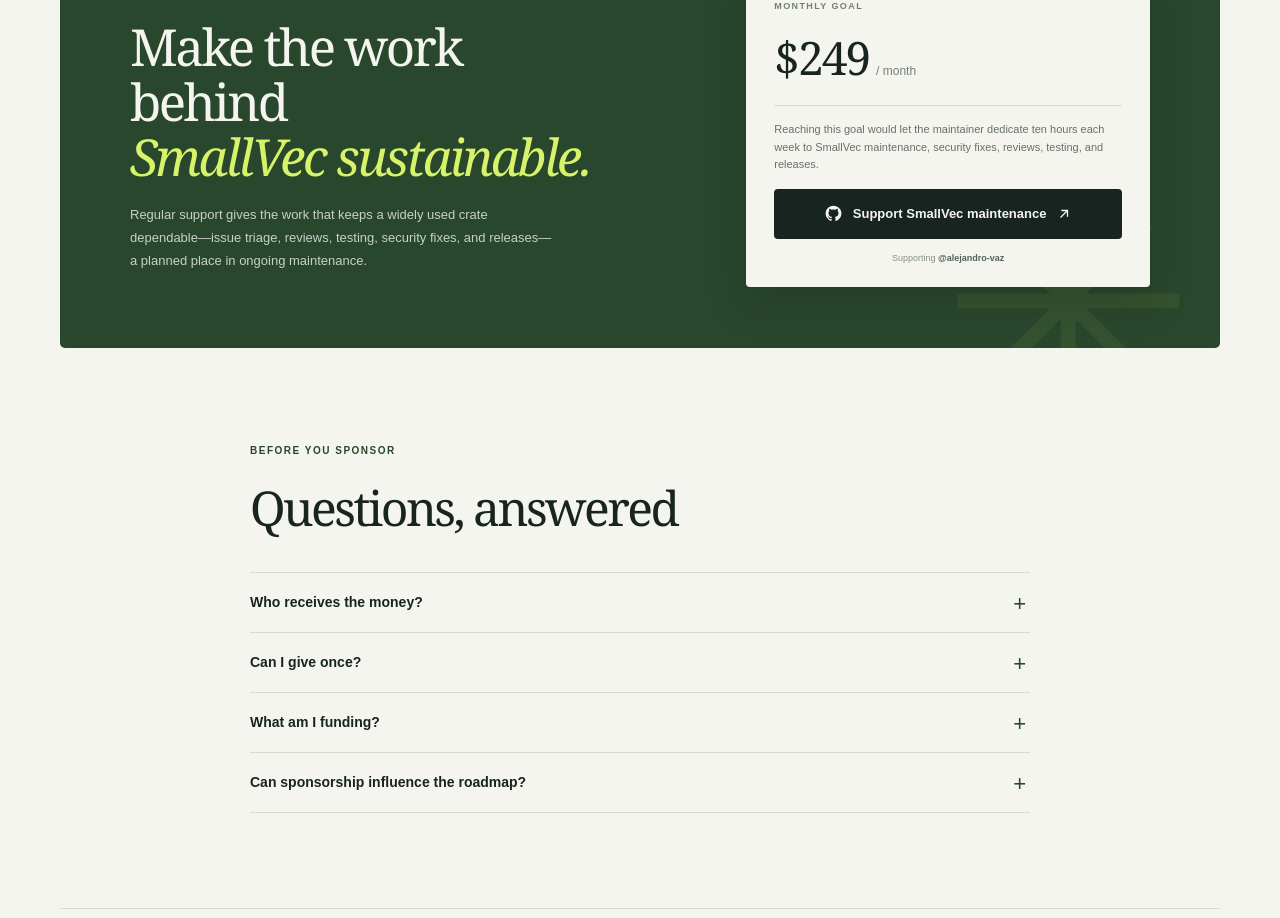
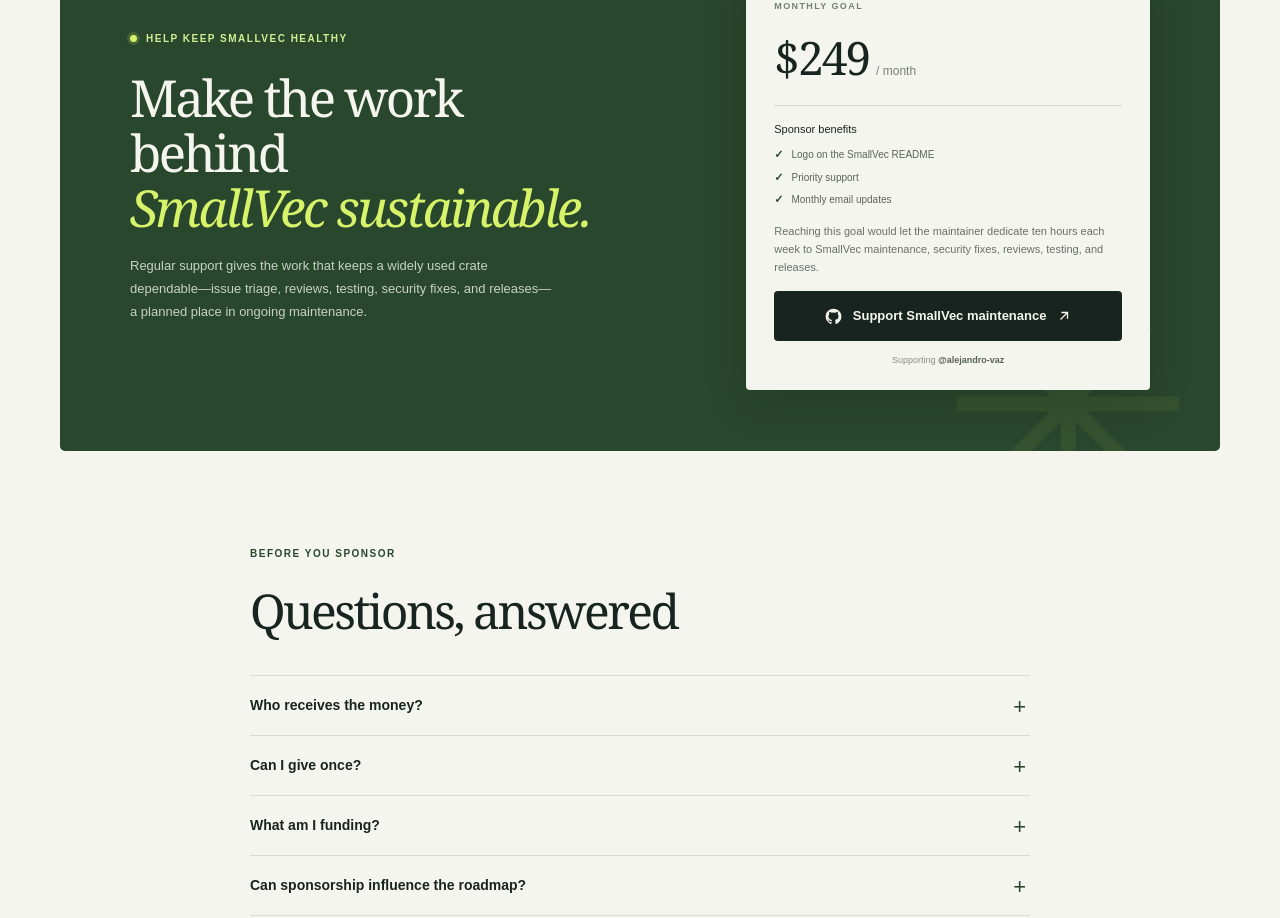
Before and after one commit to smallvec/smallvec.rs, a Next.js app: page / in a window 1280 px wide. Shown: the part 4060-4978 px from the top of the page. Built offline with nearby package versions, Linux system fonts and the light colour scheme.

Commit message:
feat: sponsor benefits

```diff
--- a/app/globals.css
+++ b/app/globals.css
@@ -588,6 +588,11 @@ h1 em, h2 em {
 .ask-amount { margin-top: 7px; font-family: Georgia, serif; font-size: 46px; letter-spacing: -2px; }
 .ask-amount span { margin-left: 7px; color: #738078; font: 12px Arial, sans-serif; letter-spacing: 0; }
 .ask-rule { height: 1px; margin: 13px 0 15px; background: #d6dbd2; }
+.sponsor-benefits { margin-bottom: 15px; }
+.sponsor-benefits h3 { margin: 0 0 9px; font-size: 11px; }
+.sponsor-benefits ul { display: grid; gap: 7px; margin: 0; padding: 0; list-style: none; }
+.sponsor-benefits li { display: flex; align-items: baseline; gap: 8px; color: #58645c; font-size: 10px; line-height: 1.45; }
+.sponsor-benefits li::before { color: var(--green-dark); content: "✓"; font-size: 11px; font-weight: 700; }
 .funding-ask > p { margin-bottom: 15px; color: #66716a; font-size: 11px; line-height: 1.6; }
 .button-light { width: 100%; color: var(--paper); background: var(--ink); }
 .button-light:hover { color: var(--green); background: #25352d; }
--- a/app/page.tsx
+++ b/app/page.tsx
@@ -401,6 +401,14 @@ export default function Home() {
               <span className="ask-label">MONTHLY GOAL</span>
               <div className="ask-amount">$249<span>/ month</span></div>
               <div className="ask-rule" />
+              <div className="sponsor-benefits">
+                <h3>Sponsor benefits</h3>
+                <ul>
+                  <li>Logo on the SmallVec README</li>
+                  <li>Priority support</li>
+                  <li>Monthly email updates</li>
+                </ul>
+              </div>
               <p>Reaching this goal would let the maintainer dedicate ten hours each week to SmallVec maintenance, security fixes, reviews, testing, and releases.</p>
               <a className="button button-light" href={sponsorUrl} target="_blank" rel="noreferrer">
                 <GitHubMark /> Support SmallVec maintenance <ArrowUpRight />
@@ -430,7 +438,7 @@ export default function Home() {
               </details>
               <details className="faq-item">
                 <summary>Can sponsorship influence the roadmap?</summary>
-                <p>You’re welcome to share ideas and feedback like anyone in the community. Sponsorship does not buy roadmap control or guaranteed prioritization.</p>
+                <p>Sponsors receive priority support for questions, but roadmap decisions stay maintainer-led. Sponsorship does not buy roadmap control or guaranteed prioritization of feature requests.</p>
               </details>
             </div>
           </div>
```
